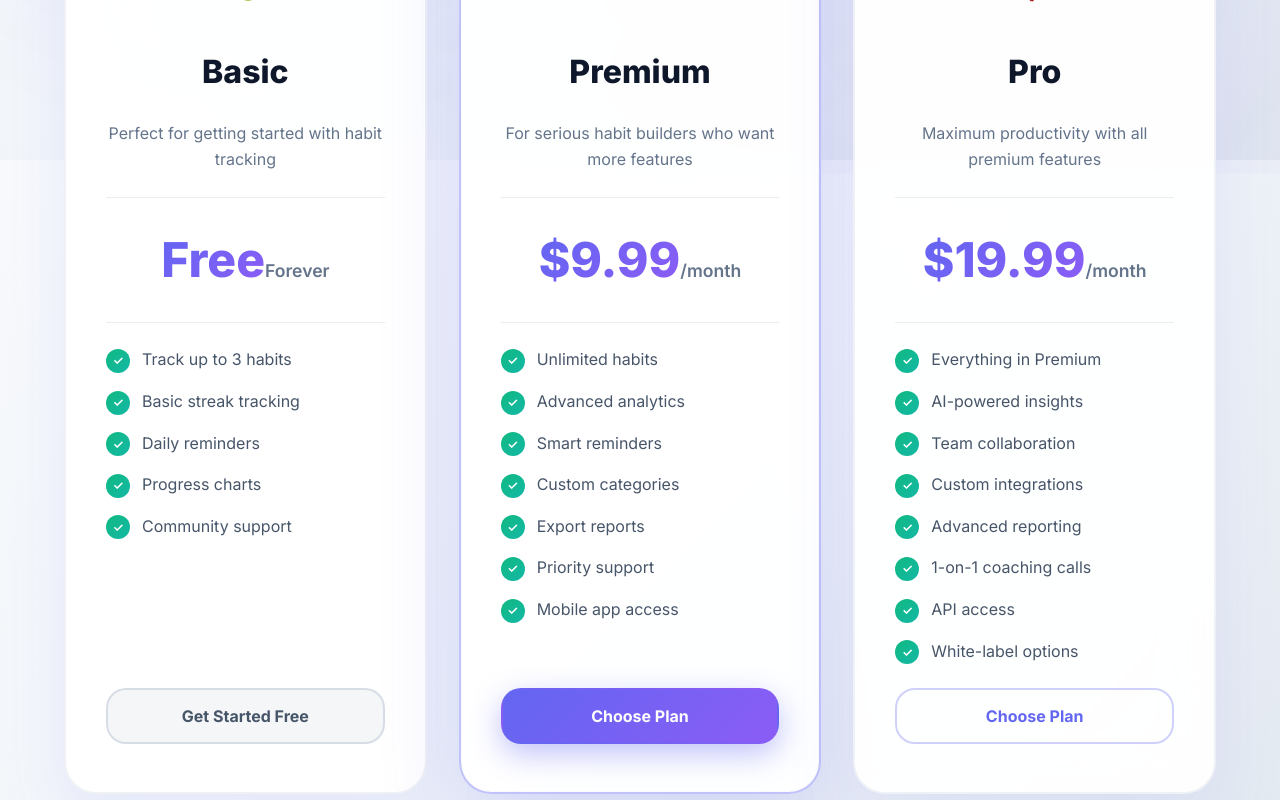
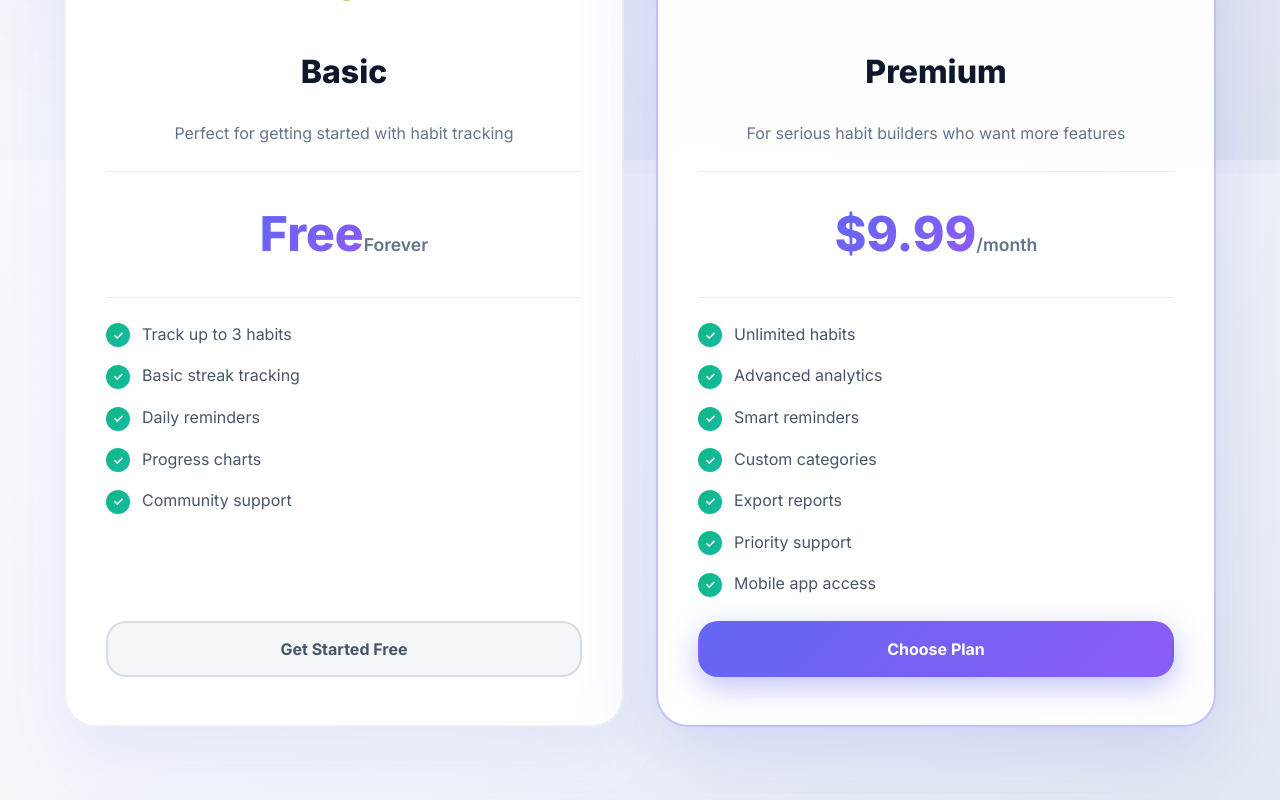
Before and after one commit to Gauravmadhukarkhandekar/SAAS, an Angular app in the folder SAAS-frontend-angular/: page /subscription in a window 1280 px wide. Shown: the part 640-1440 px from the top of the page. Built offline with nearby package versions, Linux system fonts and the light colour scheme.

Commit message:
remove pro plan from pricing page

```diff
--- a/SAAS-frontend-angular/src/app/pages/subscription/subscription.component.ts
+++ b/SAAS-frontend-angular/src/app/pages/subscription/subscription.component.ts
@@ -58,24 +58,6 @@ export class SubscriptionComponent {
         'Priority support',
         'Mobile app access'
       ]
-    },
-    {
-      id: 'pro',
-      name: 'Pro',
-      description: 'Maximum productivity with all premium features',
-      price: 19.99,
-      period: 'month',
-      icon: '🚀',
-      features: [
-        'Everything in Premium',
-        'AI-powered insights',
-        'Team collaboration',
-        'Custom integrations',
-        'Advanced reporting',
-        '1-on-1 coaching calls',
-        'API access',
-        'White-label options'
-      ]
     }
   ];
 
```
